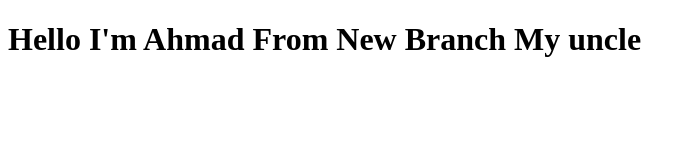
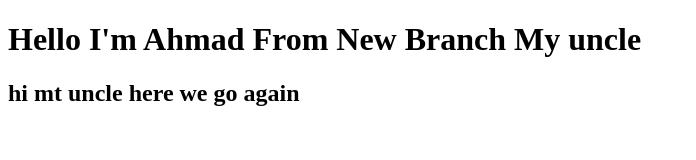
Before and after one commit to ahmadZawW/git-for-test, a plain HTML site: page index.html in a window 1280 px wide. Shown: the whole page, without its empty margins (0-696 px from the left). Drawn offline with Linux system fonts and the light colour scheme.

Commit message:
add a new h2

```diff
--- a/index.html
+++ b/index.html
@@ -10,5 +10,8 @@
 </head>
 <body>
     <h1>Hello I'm Ahmad From New Branch My uncle</h1>
+
+
+    <h2>hi mt uncle here we go again </h2>
 </body>
 </html>
```
